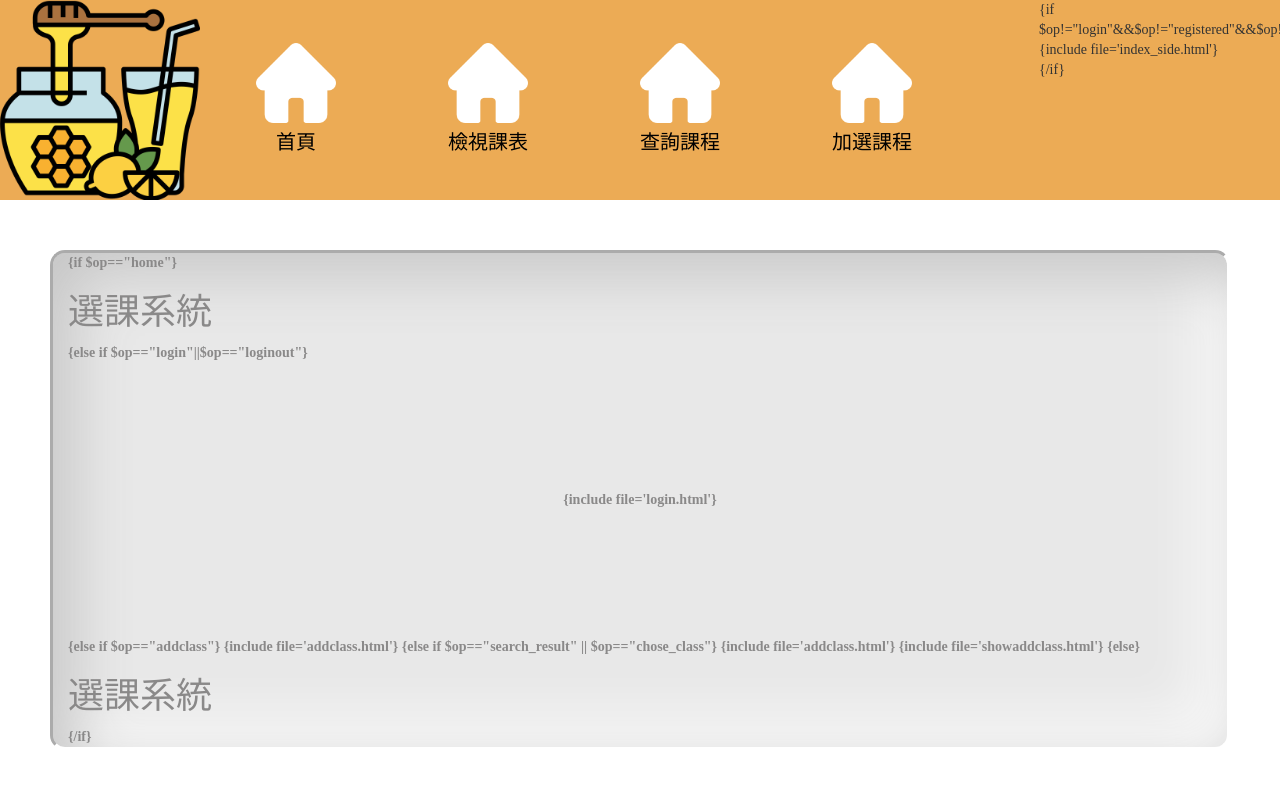
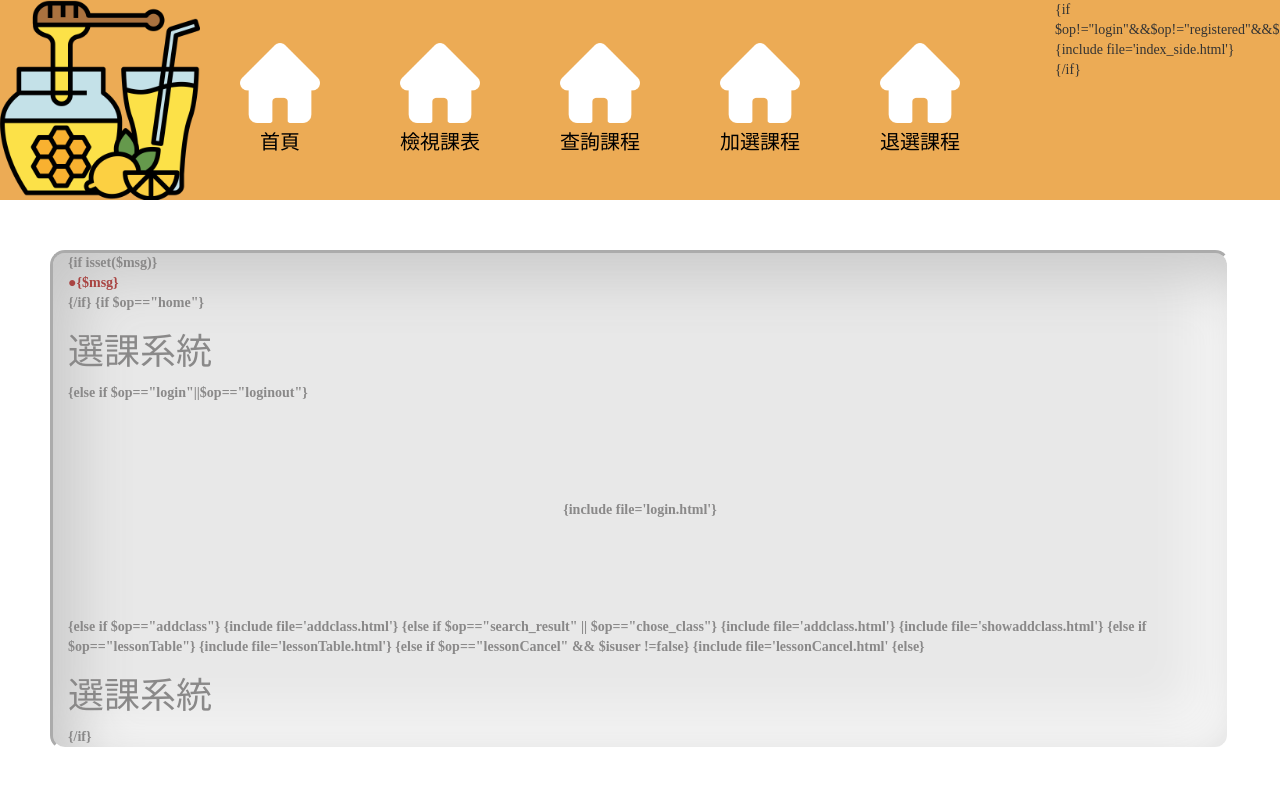
Before and after one commit to GrigePrime/select_lesson, a PHP site: the page made by templates/index.html in a window 1280 px wide. Shown: the top 786 px of the page. Run offline with PHP 8.4, Linux system fonts and the light colour scheme; the template is opened without the code that fills it, so the values that code supplies are empty.

Commit message:
finish lesson

```diff
--- a/style.css
+++ b/style.css
@@ -86,3 +86,17 @@
     max-width: 100%;
     /*max-height: 100%;*/
 }
+
+#Ltable {
+    float: left;
+    width: 50%;
+    /*width: 900px;*/
+}
+
+.listt {
+    float: left;
+    width: 50%;
+    background-color: #f1f1f1;
+    padding-left: 50px;
+
+}
--- a/templates/index.html
+++ b/templates/index.html
@@ -30,7 +30,7 @@
             <img alt="home" src="templates/web_image/home/home.png" width="80">
             <span class="home-text">首頁</span>
         </a>
-        <a class="home-link" href="index.php?op=home">
+        <a class="home-link" href="lessonTable.php?op=lessontable">
             <img alt="home" src="templates/web_image/home/home.png" width="80">
             <span class="home-text">檢視課表</span>
         </a>
@@ -42,6 +42,10 @@
             <img alt="home" src="templates/web_image/home/home.png" width="80">
             <span class="home-text">加選課程</span>
         </a>
+        <a class="home-link" href="lessonCancel.php?op=lessonCancel">
+            <img alt="home" src="templates/web_image/home/home.png" width="80">
+            <span class="home-text">退選課程</span>
+        </a>
 
         <div class="col-md-3 col-sm-4" id="login_frame">
             {if $op!="login"&&$op!="registered"&&$op!="loginout"}
@@ -50,6 +54,9 @@
         </div>
         <div class="row" id="shop_main">
             <div class="col-md-9 col-sm-8" id="show_shop">
+                {if isset($msg)}
+                <b class="text-danger">●{$msg}</b>
+                {/if}
                 {if $op=="home"}
                 <h1>選課系統</h1>
                 {else if $op=="login"||$op=="loginout"}
@@ -61,8 +68,10 @@
                 {else if $op=="search_result" || $op=="chose_class"}
                 {include file='addclass.html'}
                 {include file='showaddclass.html'}
-
-
+                {else if $op=="lessonTable"}
+                {include file='lessonTable.html'}
+                {else if $op=="lessonCancel" && $isuser !=false}
+                {include file='lessonCancel.html'
                 {else}
                 <h1>選課系統</h1>
                 {/if}
```
